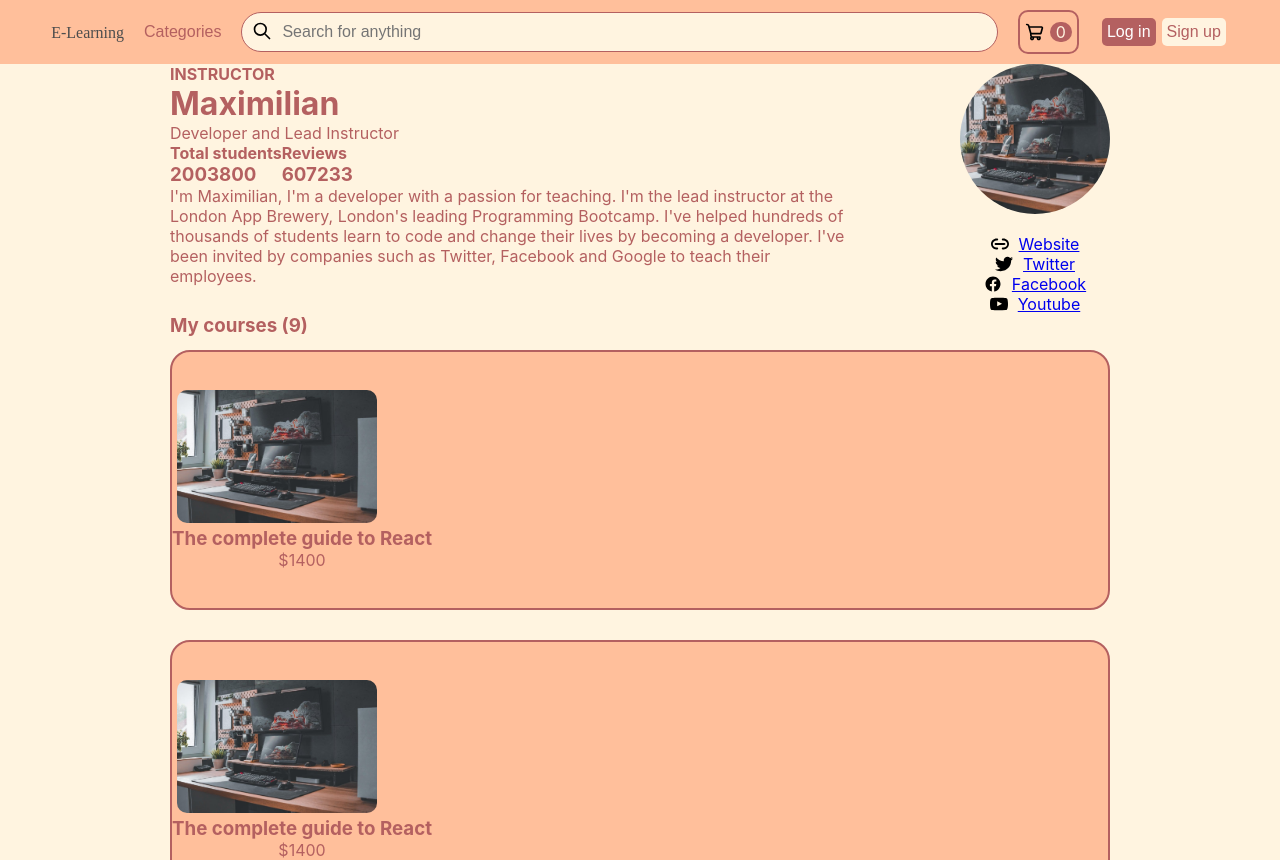
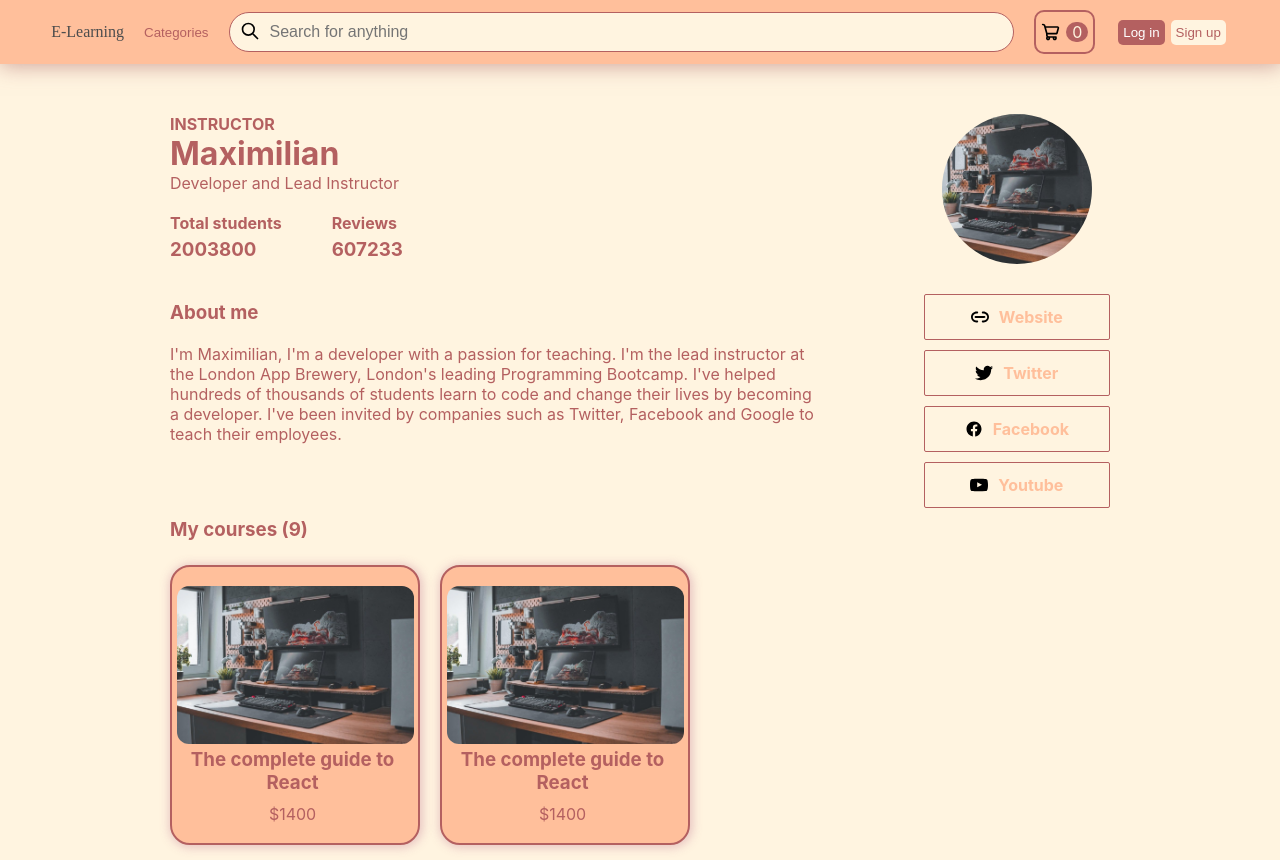
Before and after one commit to AmrNasem/E-Learning-Client, a React (Create React App) app: page /user/u1 in a window 1280 px wide. Shown: the top 860 px of the page. Built offline with nearby package versions, Linux system fonts and the light colour scheme.

Commit message:
styling 'single user page' and adding shadow to some elements to enhance it

```diff
--- a/src/components/Header/Header.module.css
+++ b/src/components/Header/Header.module.css
@@ -6,11 +6,16 @@ header {
   padding: 10px 4%;
   position: relative;
   background-color: var(--secondary-color);
+  box-shadow: #ab64648e 1px 1px 20px 1px;
+
 }
 @media (max-width: 660px) {
   .main-header {
     display: none;
   }
+}
+.logo{
+  font-family:abril fatface;
 }
 .logolink{
   text-decoration: none;
@@ -25,7 +30,6 @@ header {
   background-color: transparent;
   cursor: pointer;
   transition: 0.3s;
-  font-size: 16px;
 }
 
 .active {
@@ -101,15 +105,12 @@ input[type="search"] {
 .actions button {
   border-radius: 5px;
   margin: 3px;
-
 }
 
 .actions .signup {
   background-color: var(--main-color);
   color: var(--third-color);
-  font-size: 16px;
 }
 .actions .login {
   background-color: var(--third-color);
-  font-size: 16px;
 }
--- a/src/components/InstructorUser.js
+++ b/src/components/InstructorUser.js
@@ -46,11 +46,14 @@ const InstructorUser = (props) => {
 
   return (
     <Fragment>
+      <div className={classes.allPage}>
         <div className={classes.introduction}>
           <div className={classes.brief}>
+            <div>
               <h4>INSTRUCTOR</h4>
               <h1>{user.name}</h1>
               <p>{instructor.job}</p>
+            </div>
             <div className={classes.achievements}>
               <div className={classes.students}>
                 <h4>Total students</h4>
@@ -61,13 +64,14 @@ const InstructorUser = (props) => {
                 <h3>{instructor.reviews}</h3>
               </div>
             </div>
+            <h3>About me</h3>
             <p className={classes["about-me"]}>{instructor.about}</p>
           </div>
           <div className={classes.aside}>
             <div className={classes.photo}>
               <img src={user.photo || photo} alt={user.name} />
             </div>
-          <SocialMedia socialMedia={socialMedia} />
+            <SocialMedia socialMedia={socialMedia} className={classes.links}/>
           </div>
         </div>
         <div className={classes.courses}>
@@ -84,6 +88,7 @@ const InstructorUser = (props) => {
           </div>
           <SocialMedia socialMedia={socialMedia} />
         </div>
+      </div>
     </Fragment>
   );
 };
--- a/src/components/InstructorUser.module.css
+++ b/src/components/InstructorUser.module.css
@@ -1,10 +1,31 @@
+.allPage{
+  margin-top: 50px;
+}
 .introduction {
   display: flex;
   justify-content: space-between;
   gap: 100px;
 }
-.achievements {
+.brief{
   display: flex;
+  gap: 20px;
+  flex-direction: column;
+  margin-bottom: 30px;
+}
+.achievements{
+  display: flex;
+  gap: 50px;
+  margin-bottom: 20px;
+}
+.students{
+  display: flex;
+  flex-direction: column;
+  gap: 5px;
+}
+.reviews{
+  display: flex;
+  flex-direction: column;
+  gap: 5px;
 }
 .aside {
   display: flex;
@@ -26,6 +47,27 @@
   align-self: stretch;
   text-align: center;
 }
+.aside .social-media a{
+  display: flex;
+  font-weight: bold;
+  color: var(--secondary-color);
+  text-decoration: none;
+  padding: 12px 40px;
+  margin: 10px 0;
+  border: 1px solid var(--third-color);
+  border-radius: 2px;
+  justify-content: center;
+  align-items: center;
+  gap: 10px;
+  transition: .2s;
+}
+.aside .social-media a:hover{
+  background-color: var(--secondary-color);
+  color: var(--main-color);
+}
+.social-media a span {
+  text-transform: capitalize;
+}
 @media (max-width: 600px) {
   .aside {
     align-items: unset !important;
@@ -38,19 +80,18 @@
     gap: 20px !important;
   }
 }
-.social-media a {
-  display: flex;
-  justify-content: center;
-  align-items: center;
-  gap: 10px;
-}
-
-.social-media a span {
-  text-transform: capitalize;
-}
-
 @media (min-width: 600px) {
   .courses .social-media {
     display: none;
   }
 }
+.courses h3{
+  margin-bottom: 10px;
+}
+.course-list{
+  display: flex;
+  flex-direction: row;
+  flex-wrap: wrap;
+  gap: 20px;
+  max-width: 541px;
+}
--- a/src/components/courses/CourseItem.module.css
+++ b/src/components/courses/CourseItem.module.css
@@ -1,28 +1,33 @@
 .course a {
   text-decoration: none;
   color: var(--third-color); /* Temporary */
+  width: 98%;
 }
 .course{
   background-color: var(--secondary-color);
   display: flex;
   border: 2px var(--fourth-color) solid;
   border-radius: 20px;
-  height: 260px;
+  height: 280px;
   align-items: center;
   text-align: center;
-  margin-top: 13px;
+  margin-top: 14px;
   margin-bottom: 30px;
   transition: .3s;
+  box-shadow: #e4bdbddc 1px 1px 10px 2px;
+  max-width: 250px;
 }
 .course:hover{
   scale: 110%;
+  box-shadow: none;
 }
 .course .thumbnail {
-  width: 210px;
+  width: 250px;
 }
 
 .course .thumbnail img {
   width: 95%;
-  border-radius: 10px;
+  margin-right: 3px;
+  border-radius: 12px;
   position: relative;
 }
--- a/src/pages/Login.module.css
+++ b/src/pages/Login.module.css
@@ -13,6 +13,8 @@ height: 420px;
 margin: auto;
 margin-top: 5%;
 margin-bottom: 8%;
+box-shadow: #a38d8dac 3px 3px 20px 2px;
+
 }
 .email{
 width: 450px;
--- a/src/pages/SignUp.module.css
+++ b/src/pages/SignUp.module.css
@@ -13,6 +13,8 @@
     margin: auto;
     margin-top: 5%;
     margin-bottom: 8%;
+    box-shadow: #a38d8dac 3px 3px 20px 2px;
+
 }
 .name{
     width: 450px;
--- a/src/pages/User.module.css
+++ b/src/pages/User.module.css
@@ -1,3 +1,11 @@
 .container {
   max-width: 1000px !important;
+  display: flex;
 }
+.course-list{
+  display: flex;
+  flex-direction: row;
+  flex-wrap: wrap;
+  gap: 20px;
+
+}
```
Lines whose indentation alone changed are shown as unchanged.
